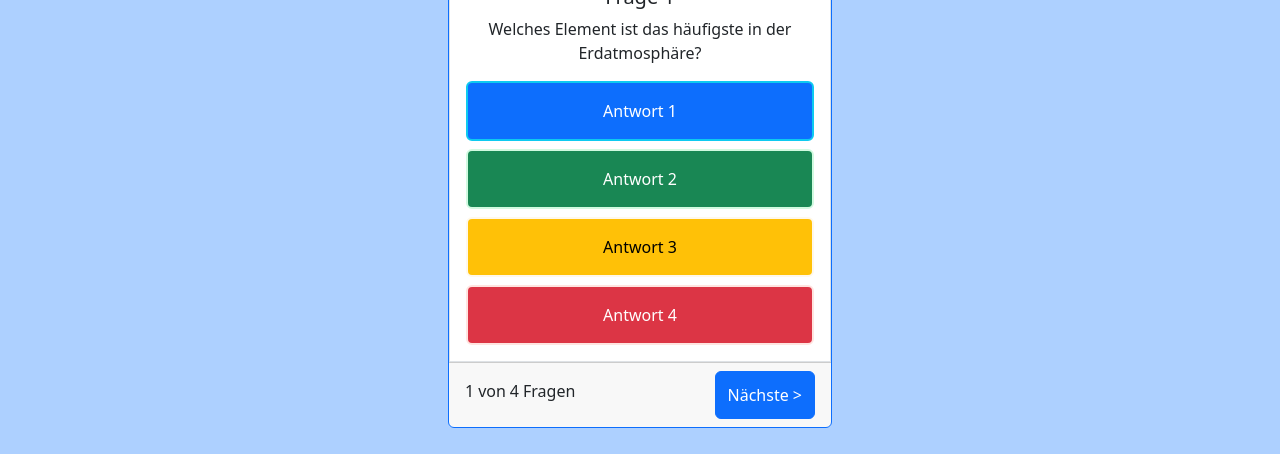
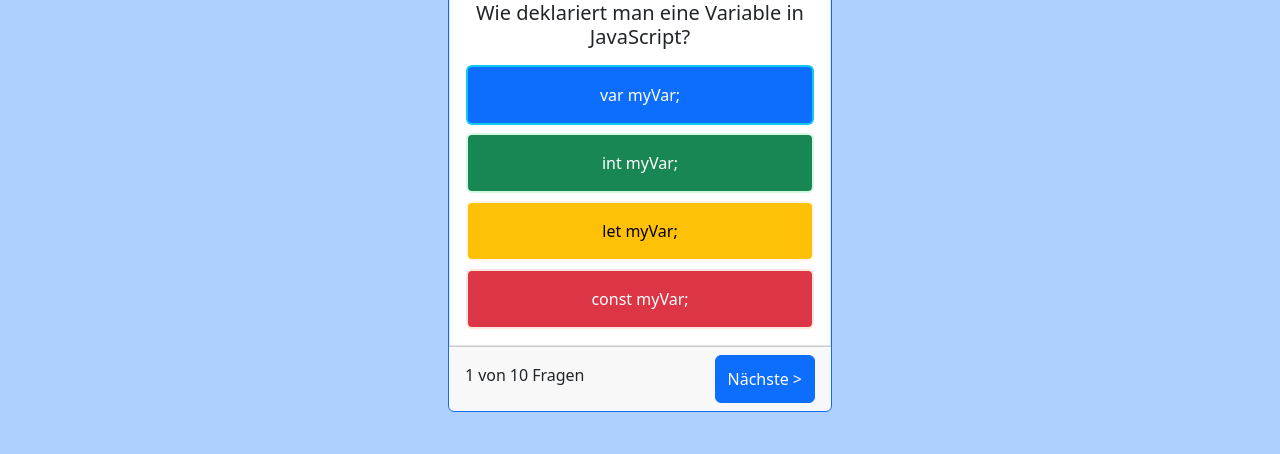
Before and after one commit to Paulito12209/QuizApp, a website: page index.html in a window 1280 px wide. Shown: the part 402-856 px from the top of the page. Drawn offline with nearby package versions, Linux system fonts and the light colour scheme.

Commit message:
add functions

```diff
--- a/index.html
+++ b/index.html
@@ -26,7 +26,7 @@
     <link rel="icon" href="assets/img/QuizApp_Logo.png" type="img2/x-icon" />
     <title>QuizApp</title>
   </head>
-  <body>
+  <body onload="init()">
     <header>
       <nav class="navbar bg-body-tertiary">
         <div class="container-fluid">
@@ -61,40 +61,39 @@
       <div class="card border-primary quiz-card">
         <img src="assets/img/QuizApp_Logo.png" class="card-img-top" alt="..." />
         <div class="card-body text-center border">
-          <h5 class="card-title">Frage 1</h5>
-          <p class="card-text">
-            Welches Element ist das häufigste in der Erdatmosphäre?
-          </p>
+          <h5 id="question-title" class="card-title">Frage</h5>
 
           <div class="answer-options">
             <div class="card text-bg-primary first-answer">
-              <div class="card-body">Antwort 1</div>
+              <div id="answer-1" class="card-body">Antwort 1</div>
             </div>
 
             <div class="card text-bg-success second-answer">
-              <div class="card-body">Antwort 2</div>
+              <div id="answer-2" class="card-body">Antwort 2</div>
             </div>
 
             <div class="card text-bg-warning third-answer">
-              <div class="card-body">Antwort 3</div>
+              <div id="answer-3" class="card-body">Antwort 3</div>
             </div>
 
             <div class="card text-bg-danger fourth-answer">
-              <div class="card-body">Antwort 4</div>
+              <div id="answer-4" class="card-body">Antwort 4</div>
             </div>
           </div>
         </div>
 
         <div class="card-footer">
           <span class="footer-counter">
-            <p>1</p>
+            <p id="current-question">1</p>
             von
-            <p>4</p>
-            Fragen</span>
+            <p id="total-questions">4</p>
+            Fragen</span
+          >
           <button type="button" class="btn btn-primary">Nächste ></button>
         </div>
       </div>
     </main>
   </body>
+  <script src="scripts/db.js"></script>
   <script src="script.js"></script>
 </html>
--- a/script.js
+++ b/script.js
@@ -0,0 +1,16 @@
+let currentCustion = 0;
+
+function init() {
+  showQuestion();
+}
+
+function showQuestion() {
+  let question = questions[currentCustion];
+
+  document.getElementById("question-title").innerHTML = question.question;
+  document.getElementById("answer-1").innerHTML = question.answer_1;
+  document.getElementById("answer-2").innerHTML = question.answer_2;
+  document.getElementById("answer-3").innerHTML = question.answer_3;
+  document.getElementById("answer-4").innerHTML = question.answer_4;
+  document.getElementById("total-questions").innerHTML = questions.length;
+}
--- a/scripts/db.js
+++ b/scripts/db.js
@@ -1,82 +1,82 @@
 let questions = [
   {
-    frage: "Wie deklariert man eine Variable in JavaScript?",
-    antwortA: "var myVar;",
-    antwortB: "int myVar;",
-    antwortC: "let myVar;",
-    antwortD: "const myVar;",
-    richtigeAntwort: "antwortA"
+    question: "Wie deklariert man eine Variable in JavaScript?",
+    answer_1: "var myVar;",
+    answer_2: "int myVar;",
+    answer_3: "let myVar;",
+    answer_4: "const myVar;",
+    correctAnswer: "answer_1"
   },
   {
-    frage: "Wie gibt man etwas in der Konsole aus?",
-    antwortA: "console.log()",
-    antwortB: "print()",
-    antwortC: "echo()",
-    antwortD: "write()",
-    richtigeAntwort: "antwortA"
+    question: "Wie gibt man etwas in der Konsole aus?",
+    answer_1: "console.log()",
+    answer_2: "print()",
+    answer_3: "echo()",
+    answer_4: "write()",
+    correctAnswer: "answer_1"
   },
   {
-    frage: "Welcher Datentyp ist KEIN primitiver Datentyp in JavaScript?",
-    antwortA: "String",
-    antwortB: "Number",
-    antwortC: "Object",
-    antwortD: "Boolean",
-    richtigeAntwort: "antwortC"
+    question: "Welcher Datentyp ist KEIN primitiver Datentyp in JavaScript?",
+    answer_1: "String",
+    answer_2: "Number",
+    answer_3: "Object",
+    answer_4: "Boolean",
+    correctAnswer: "answer_3"
   },
   {
-    frage: "Wie schreibt man eine Funktion in JavaScript?",
-    antwortA: "function myFunc() {}",
-    antwortB: "def myFunc() {}",
-    antwortC: "func myFunc() {}",
-    antwortD: "function:myFunc() {}",
-    richtigeAntwort: "antwortA"
+    question: "Wie schreibt man eine Funktion in JavaScript?",
+    answer_1: "function myFunc() {}",
+    answer_2: "def myFunc() {}",
+    answer_3: "func myFunc() {}",
+    answer_4: "function:myFunc() {}",
+    correctAnswer: "answer_1"
   },
   {
-    frage: "Wie kann man einen Wert aus einem Array abrufen?",
-    antwortA: "array.get(0)",
-    antwortB: "array[0]",
-    antwortC: "array{0}",
-    antwortD: "array(0)",
-    richtigeAntwort: "antwortB"
+    question: "Wie kann man einen Wert aus einem Array abrufen?",
+    answer_1: "array.get(0)",
+    answer_2: "array[0]",
+    answer_3: "array{0}",
+    answer_4: "array(0)",
+    correctAnswer: "answer_2"
   },
   {
-    frage: "Wie prüft man, ob zwei Werte gleich sind (ohne Typumwandlung)?",
-    antwortA: "==",
-    antwortB: "===",
-    antwortC: "equals()",
-    antwortD: "!=",
-    richtigeAntwort: "antwortB"
+    question: "Wie prüft man, ob zwei Werte gleich sind (ohne Typumwandlung)?",
+    answer_1: "==",
+    answer_2: "===",
+    answer_3: "equals()",
+    answer_4: "!=",
+    correctAnswer: "answer_2"
   },
   {
-    frage: "Wie kommentiert man eine einzelne Zeile in JavaScript?",
-    antwortA: "// Kommentar",
-    antwortB: "# Kommentar",
-    antwortC: "<!-- Kommentar -->",
-    antwortD: "/* Kommentar */",
-    richtigeAntwort: "antwortA"
+    question: "Wie kommentiert man eine einzelne Zeile in JavaScript?",
+    answer_1: "// Kommentar",
+    answer_2: "# Kommentar",
+    answer_3: "<!-- Kommentar -->",
+    answer_4: "/* Kommentar */",
+    correctAnswer: "answer_1"
   },
   {
-    frage: "Wie kann man die Länge eines Arrays herausfinden?",
-    antwortA: "array.length",
-    antwortB: "array.size()",
-    antwortC: "array.count",
-    antwortD: "array.length()",
-    richtigeAntwort: "antwortA"
+    question: "Wie kann man die Länge eines Arrays herausfinden?",
+    answer_1: "array.length",
+    answer_2: "array.size()",
+    answer_3: "array.count",
+    answer_4: "array.length()",
+    correctAnswer: "answer_1"
   },
   {
-    frage: "Wie kann man eine Schleife von 0 bis 4 schreiben?",
-    antwortA: "for(let i=0; i<5; i++) {}",
-    antwortB: "for(i=0; i<=5; i++) {}",
-    antwortC: "for(let i=1; i<5; i++) {}",
-    antwortD: "for(let i=0; i<4; i++) {}",
-    richtigeAntwort: "antwortA"
+    question: "Wie kann man eine Schleife von 0 bis 4 schreiben?",
+    answer_1: "for(let i=0; i<5; i++) {}",
+    answer_2: "for(i=0; i<=5; i++) {}",
+    answer_3: "for(let i=1; i<5; i++) {}",
+    answer_4: "for(let i=0; i<4; i++) {}",
+    correctAnswer: "answer_1"
   },
   {
-    frage: "Wie kann man eine Bedingung prüfen?",
-    antwortA: "if (x == 5) {}",
-    antwortB: "when (x == 5) {}",
-    antwortC: "if x = 5 {}",
-    antwortD: "if x == 5 then {}",
-    richtigeAntwort: "antwortA"
+    question: "Wie kann man eine Bedingung prüfen?",
+    answer_1: "if (x == 5) {}",
+    answer_2: "when (x == 5) {}",
+    answer_3: "if x = 5 {}",
+    answer_4: "if x == 5 then {}",
+    correctAnswer: "answer_1"
   }
 ];
--- a/style.css
+++ b/style.css
@@ -21,6 +21,7 @@ main {
   display: flex;
   flex-direction: column;
   gap: 8px;
+  margin-top: 16px;
 }
 
 .first-answer {
```
